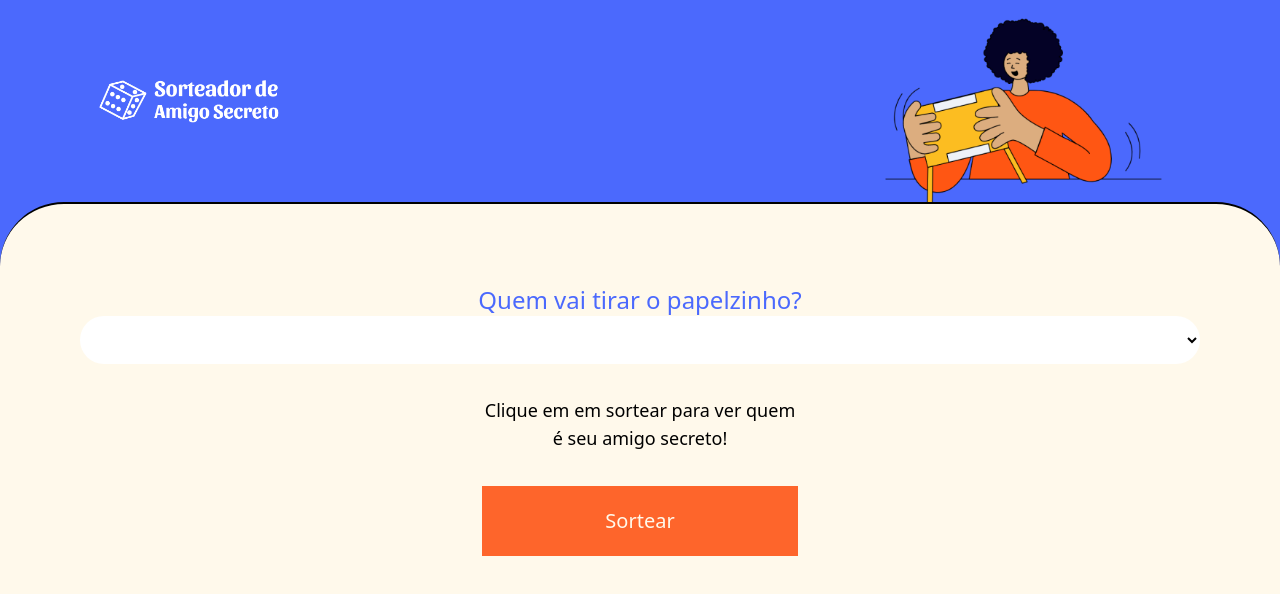
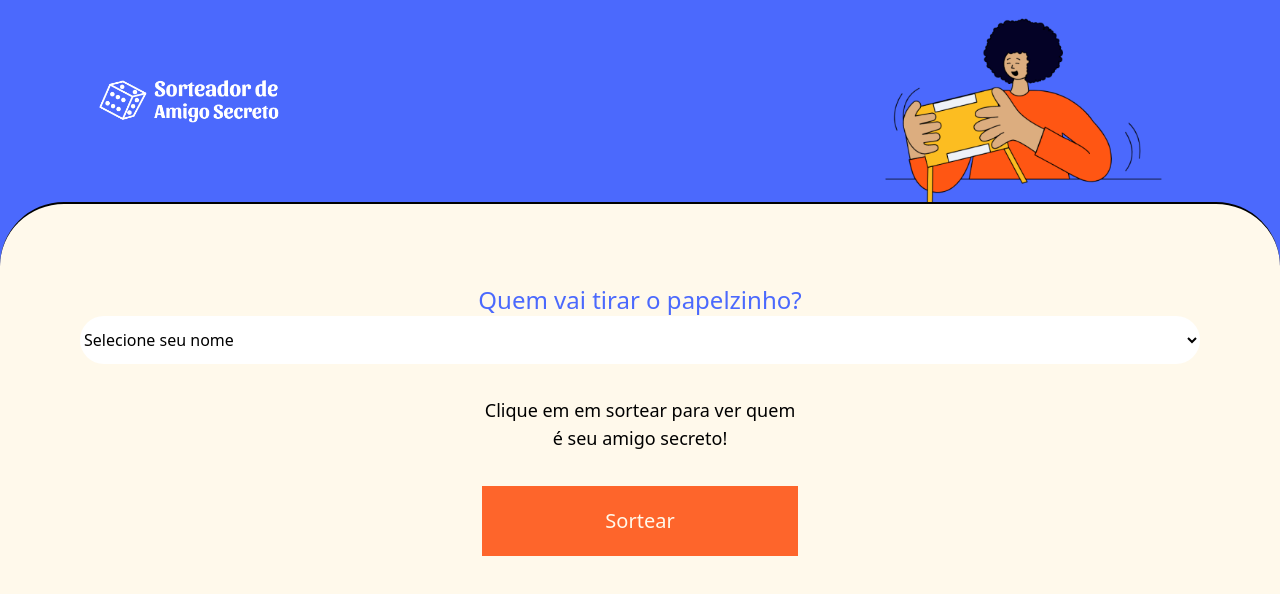
Before and after one commit to italosilva01/testing-library, a React (Create React App) app: page /sorteio in a window 1280 px wide. Shown: the top 594 px of the page. Built offline with nearby package versions, Linux system fonts and the light colour scheme.

Commit message:
finished tests

```diff
--- a/src/Screens/Raffle.tsx
+++ b/src/Screens/Raffle.tsx
@@ -35,6 +35,7 @@ export const Raffle = () => {
             }}
             className="w-full border-none overflow-hidden outline-none	rounded-37px placeholder:italic placeholder:indent-8 placeholder-opacity-30  h-12  bg-white border-2 border-gray-950"
           >
+            <option value="Selecione seu nome">Selecione seu nome</option>
             {options.map((item) => (
               <option value={item} key={item}>
                 {item}
```
Also changed, not shown: 2 other files (tests, documents, lock files or other folders).
